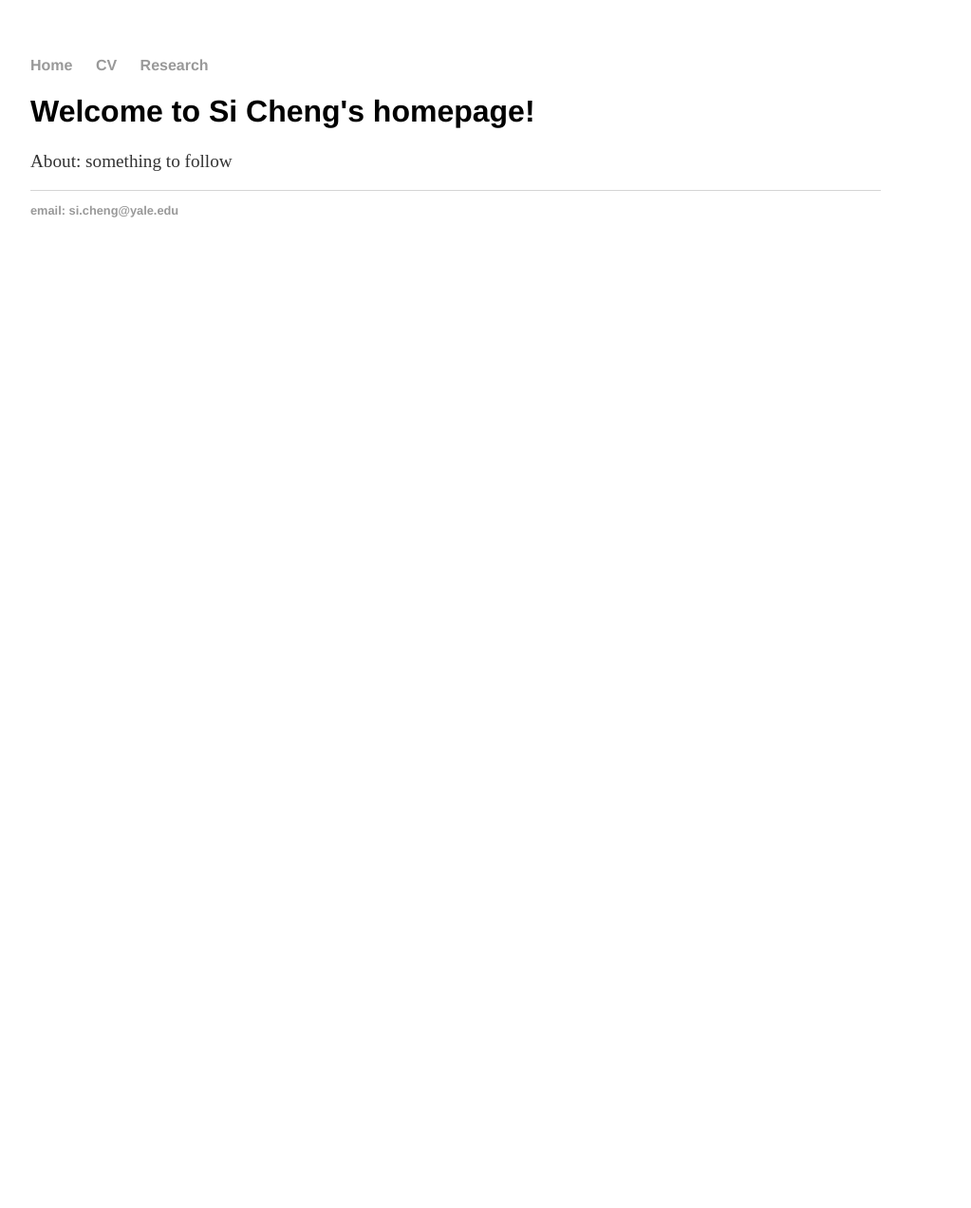
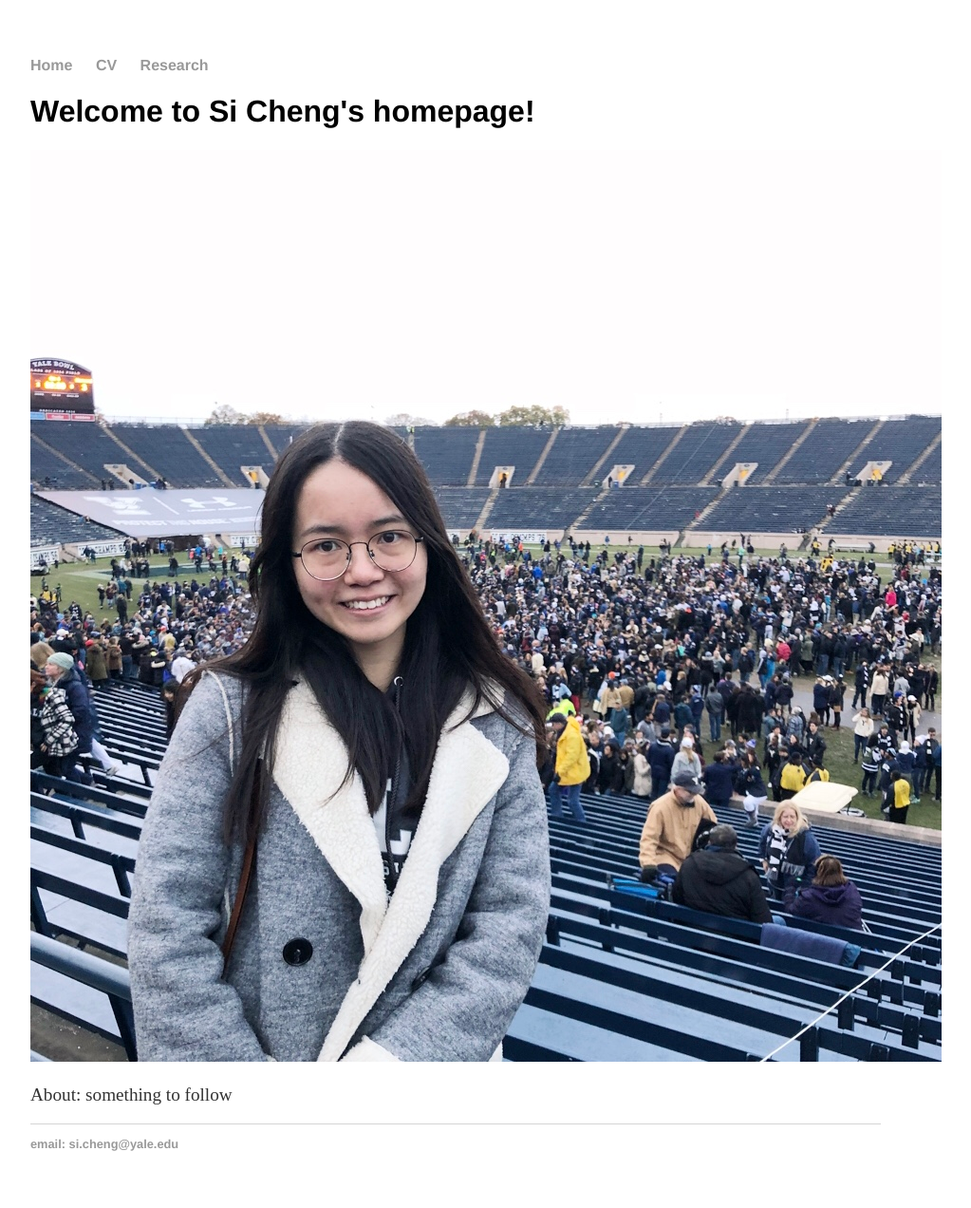
Before and after one commit to chengs94/chengs94.github.io, a Jekyll site: the page built from index.html, in a window 1280 px wide. Shown: the whole page at 95% size, without its empty margins (160-1183 px from the left). Built offline with Jekyll 4.4.1, drawn with Linux system fonts in a browser that asks for light colours; before the commit the page ends 900 px from its top, so only the background shows below that.

Commit message:
Update index.html

```diff
--- a/index.html
+++ b/index.html
@@ -4,5 +4,6 @@ title: Si Cheng's Homepage
 ---
 <div class="blurb">
 	<h1>Welcome to Si Cheng's homepage!</h1>
+	<img src="profile_photo.jpg" alt="hi" class="inline"/>
 	<p>About: something to follow</a></p>
 </div><!-- /.blurb -->
```
